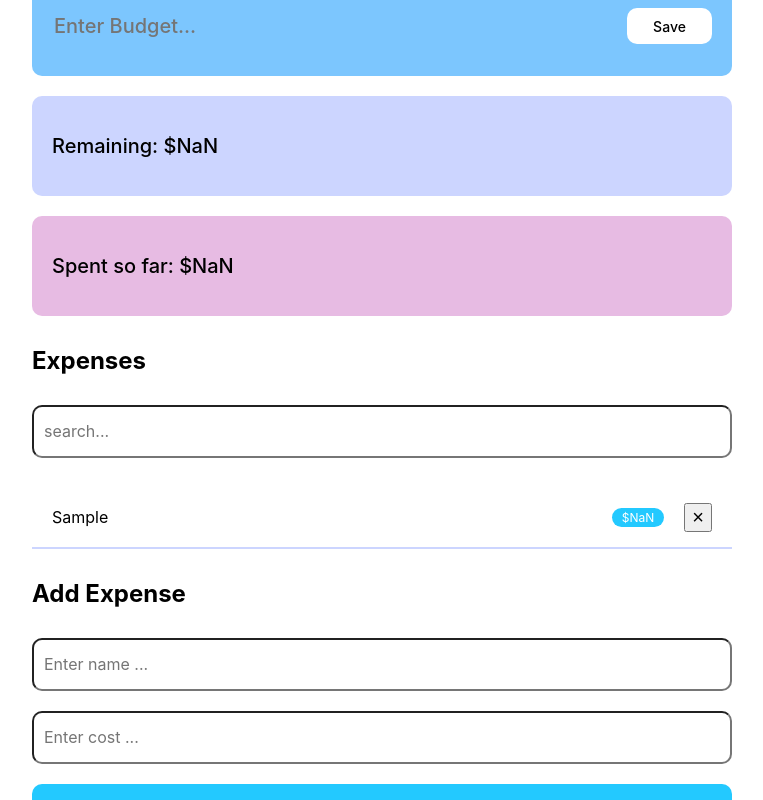
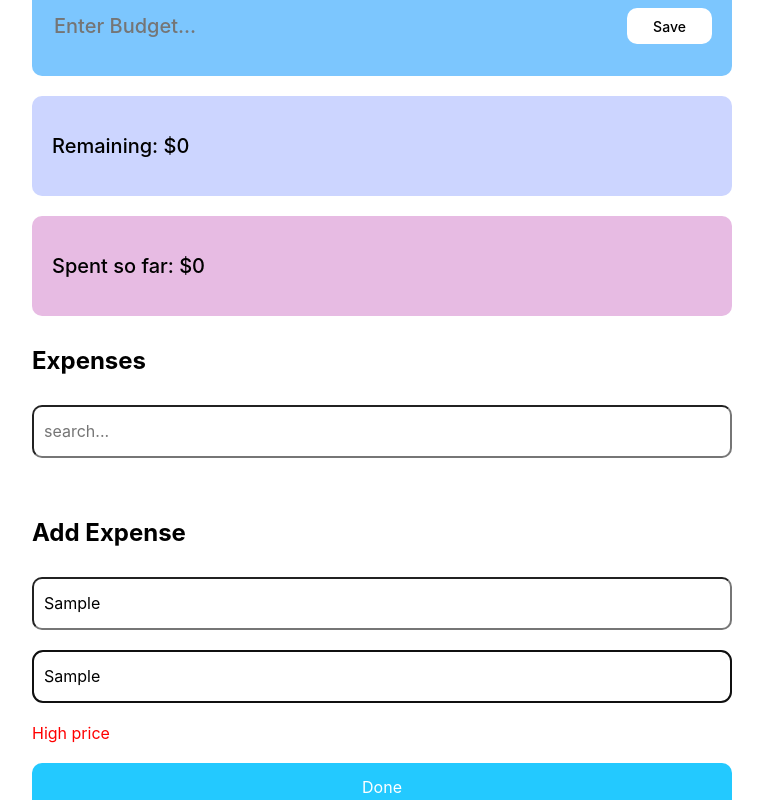
Before and after one commit to ViktorHalas/react-budget-app, a React (Create React App) app: page / in a window 1280 px wide. Both pictures are taken after typing "Sample", "Sample" into the empty fields and a click on the button "Done". Shown: the part 120-920 px from the top of the page, without its empty margins (258-1021 px from the left). Built offline with nearby package versions, Linux system fonts and the light colour scheme.

Commit message:
feat(p_4): add pattern in form

```diff
--- a/src/components/ExpenseItem/ExpenseItem.tsx
+++ b/src/components/ExpenseItem/ExpenseItem.tsx
@@ -6,7 +6,7 @@ import { Button, Cost, CostGroup, ExpenseItemContainer, Name } from "./styles";
 interface ExpenseItemProps {
   id: string,
   name: string,
-  cost: number,
+  cost: string,
 };
 
 export const ExpenseItem = ({name, cost, id} : ExpenseItemProps) => {
--- a/src/components/Form/Form.tsx
+++ b/src/components/Form/Form.tsx
@@ -6,7 +6,7 @@ import uuid from "react-uuid";
 
 interface FormValues {
     name:string;
-    cost:number;
+    cost:string;
 }
 
 export const Form = () => {
@@ -34,20 +34,20 @@ export const Form = () => {
           {...register("name",{
             required:"name is required",
             maxLength: { value: 15, message: "Maximum characters 15" },
-            pattern: /^[A-Za-z | А-Яа-я]+$/i,
+            pattern: {value: /^[A-Za-z | А-Яа-я]+$/i, message: "Only letters"},
           })}
         />
-        {errors.name && <p>{errors.name.message}</p>}
+        {errors.name && <p style={{ color: "red" }}>{errors.name.message}</p>}
         <StyledInputForm
           type = "text"
           placeholder="Enter cost ..."
           {...register("cost",{
-            valueAsNumber: true,
             required:"cost is required",
             maxLength: { value: 5, message: "High price" },
+            pattern: {value: /\d+(\.\d{2})?/i, message: "Only numbers above 0"}
           })}
         />
-        {errors.cost && <p>{errors.cost.message}</p>}
+        {errors.cost && <p style={{ color: "red" }}>{errors.cost.message}</p>}
         <Button type = "submit">Done</Button>
       </StyledForm>
     </FormContainer>
--- a/src/components/Remaining/Remaining.tsx
+++ b/src/components/Remaining/Remaining.tsx
@@ -20,7 +20,7 @@ export const Remaining = () => {
   }, [remaining]);
 
   useEffect(() => {
-    setRemaining(budget - expenses.reduce((spent, {cost}) => spent + cost, 0));
+    setRemaining(budget - expenses.reduce((spent, {cost}) => spent + Number(cost), 0));
   }, [expenses, budget]);
 
   return (
--- a/src/components/Search/Search.tsx
+++ b/src/components/Search/Search.tsx
@@ -7,5 +7,8 @@ interface SearchProps {
 }
 
 export const Search = ({ expensesCallBack, placeholder }: SearchProps) => {
-  return <StyledSearch placeholder={placeholder} onChange={expensesCallBack}></StyledSearch>;
+  return <StyledSearch
+    placeholder={placeholder}
+    onChange={expensesCallBack}>
+  </StyledSearch>;
 };
--- a/src/components/Spent/Spent.tsx
+++ b/src/components/Spent/Spent.tsx
@@ -8,7 +8,7 @@ export const Spent = () => {
   const [spent, setSpent] = useState(0);
   const {currencyValue} = useCurrencyContext();
   useEffect(() => {
-    setSpent(expenses.reduce((spent, {cost}) => spent + cost, 0));
+    setSpent(expenses.reduce((spent, {cost}) => spent + Number(cost), 0));
   }, [expenses]);
   return (
     <StyledSpent>Spent so far: {currencyValue}{spent}</StyledSpent>
--- a/src/context/ExpensesContext/ExpensesContext.tsx
+++ b/src/context/ExpensesContext/ExpensesContext.tsx
@@ -3,7 +3,7 @@ import React, { createContext,ReactNode, useContext, useState } from "react";
 export interface Expense {
   id: string,
   name: string,
-  cost: number,
+  cost: string,
 }
 
 interface ExpensesContextState {
```
